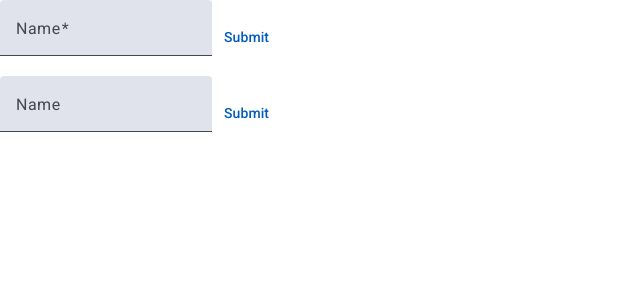
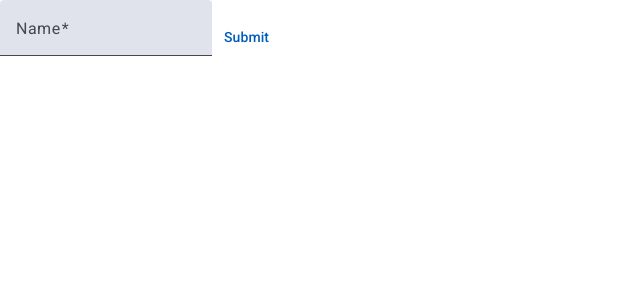
Before and after one commit to blazekv/angular-workshop, an Angular app: page /create in a window 1280 px wide. Shown: the top 300 px of the page, without its empty margins (0-640 px from the left). Built offline with nearby package versions, Linux system fonts and the light colour scheme.

Commit message:
Remove Template driven form

```diff
--- a/src/app/components/todo-form-template/todo-form-template.component.html
+++ /dev/null
@@ -1,7 +0,0 @@
-<form (ngSubmit)="onSubmit()">
-  <mat-form-field>
-    <mat-label>Name</mat-label>
-    <input matInput [(ngModel)]="name" name="name" />
-  </mat-form-field>
-  <button mat-button type="submit">Submit</button>
-</form>
--- a/src/app/components/todo-form-template/todo-form-template.component.ts
+++ /dev/null
@@ -1,32 +0,0 @@
-import { Component, EventEmitter, Output } from '@angular/core';
-import { FormsModule, ReactiveFormsModule } from '@angular/forms';
-import { MatButton } from '@angular/material/button';
-import { MatFormField, MatLabel } from '@angular/material/form-field';
-import { MatInput } from '@angular/material/input';
-import { Todo } from '../../model/Todo';
-
-@Component({
-  selector: 'eg-todo-form-template',
-  standalone: true,
-  imports: [
-    FormsModule,
-    MatButton,
-    MatFormField,
-    MatInput,
-    MatLabel,
-    ReactiveFormsModule,
-  ],
-  templateUrl: './todo-form-template.component.html',
-  styleUrl: './todo-form-template.component.scss',
-})
-export class TodoFormTemplateComponent {
-  name = '';
-
-  @Output() save: EventEmitter<Todo> = new EventEmitter<Todo>();
-
-  onSubmit() {
-    this.save.emit({
-      name: this.name,
-    });
-  }
-}
--- a/src/app/pages/todo-create-page/todo-create-page.component.html
+++ b/src/app/pages/todo-create-page/todo-create-page.component.html
@@ -1,3 +1 @@
 <eg-todo-form-reactive (save)="onSave($event)"></eg-todo-form-reactive>
-
-<eg-todo-form-template (save)="onSave($event)"></eg-todo-form-template>
--- a/src/app/pages/todo-create-page/todo-create-page.component.ts
+++ b/src/app/pages/todo-create-page/todo-create-page.component.ts
@@ -1,12 +1,11 @@
 import { Component } from '@angular/core';
 import { TodoFormReactiveComponent } from '../../components/todo-form-reactive/todo-form-reactive.component';
 import { Todo } from '../../model/Todo';
-import { TodoFormTemplateComponent } from '../../components/todo-form-template/todo-form-template.component';
 
 @Component({
   selector: 'eg-todo-create-page',
   standalone: true,
-  imports: [TodoFormReactiveComponent, TodoFormTemplateComponent],
+  imports: [TodoFormReactiveComponent],
   templateUrl: './todo-create-page.component.html',
   styleUrl: './todo-create-page.component.scss',
 })
```
Also changed, not shown: src/app/components/todo-form-template/todo-form-template.component.scss (deleted), 1 other file (tests, documents, lock files or other folders).
